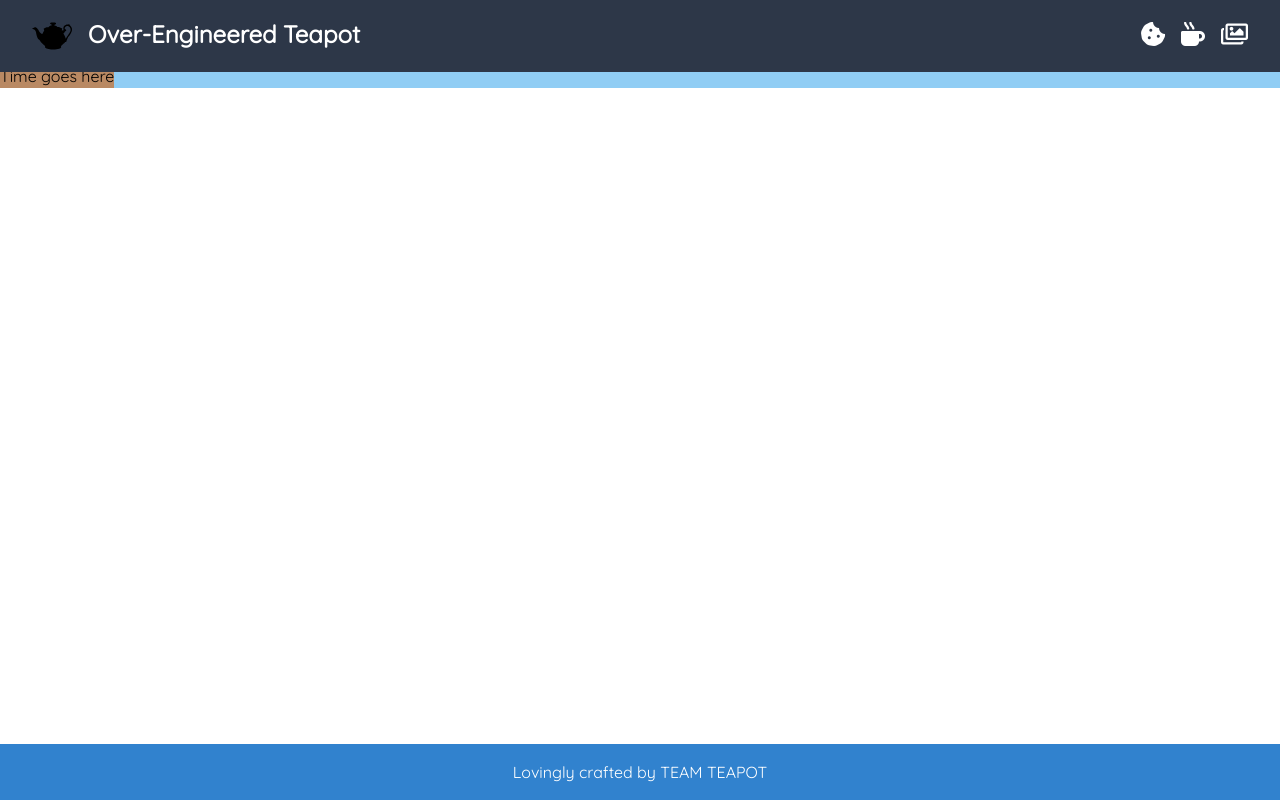
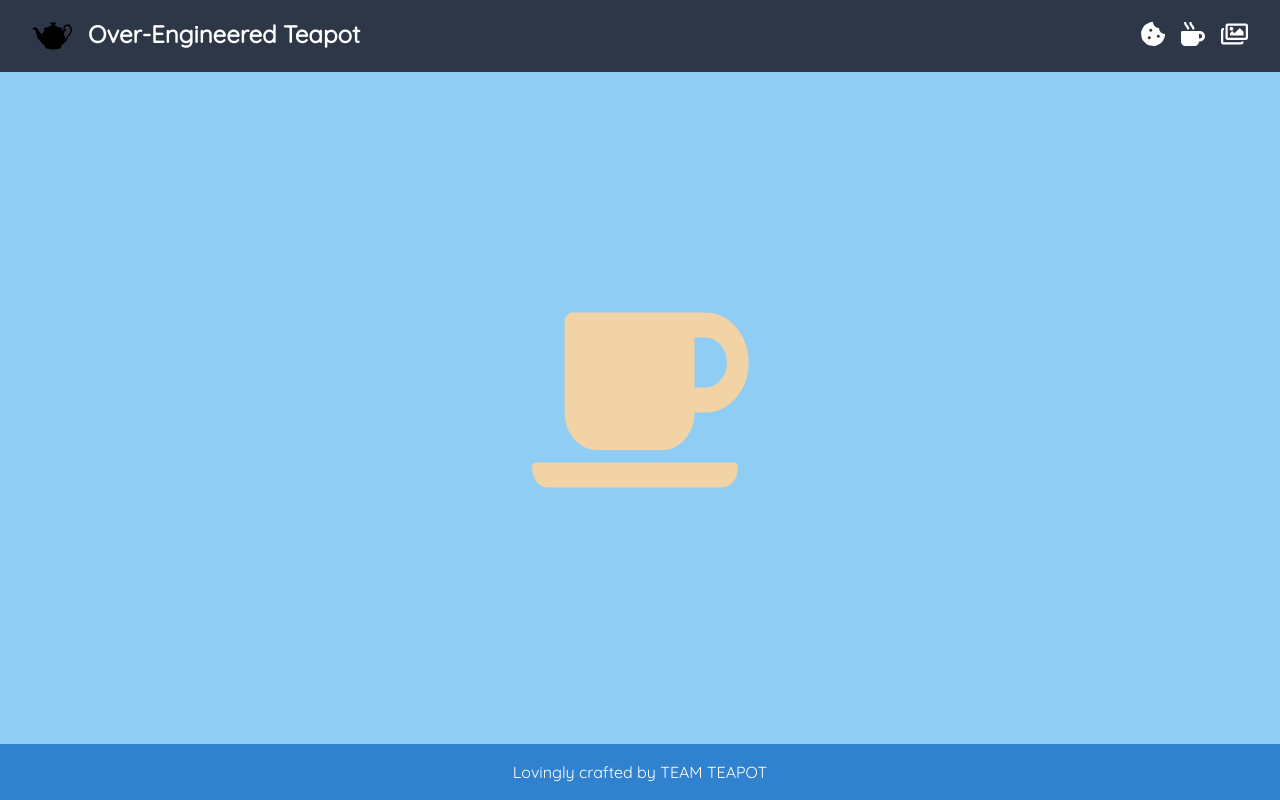
Before and after one commit to Team-Teapot/teapot-insta, a React (Create React App) app: page /timer in a window 1280 px wide. Built offline with nearby package versions, Linux system fonts and the light colour scheme; a small style sheet from the web is missing.

Commit message:
The tea do a spin

```diff
--- a/src/App.js
+++ b/src/App.js
@@ -13,9 +13,9 @@ import { Timer } from './components/Timer';
 function App() {
   return (
     <Router>
-      <div className="bg-blue-300 h-full">
+      <div className="bg-blue-300 h-full min-h-screen">
         <Header />
-        <div className="flex pt-16">
+        <div className="flex pt-16 pb-16 h-full min-h-screen">
           <Switch>
             <Route path="/" exact>
               <InstaGallery />
--- a/src/components/Timer.js
+++ b/src/components/Timer.js
@@ -3,19 +3,29 @@ import React, { useState } from 'react';
 import './timer.css';
 
 const classNames = [
-  "weak-tea",
-  "intermediate-tea",
-  "acceptable-tea",
-  "proper-tea",
+  'weak-tea',
+  'intermediate-tea',
+  'acceptable-tea',
+  'proper-tea'
 ];
 
+const classNameToAriaLabel = {
+  [classNames[0]]: 'Your tea is now weak',
+  [classNames[1]]: 'Your tea is now getting there',
+  [classNames[2]]: 'You could take your tea bag out now and not be ostracised',
+  [classNames[3]]: 'Tea. Completed it mate.'
+};
+
 export function Timer() {
-
-  const [className, setClassName] = useState(0);
+  const [stage, setStage] = useState(0);
 
   return (
-    <div className={classNames[className]} onAnimationEnd={() => setClassName(Math.min(className + 1, classNames.length - 1))}>
-      Time goes here
+    <div className="w-full flex justify-center items-center">
+      <div aria-label={classNameToAriaLabel[classNames[stage]]}
+           title={classNameToAriaLabel[classNames[stage]]} className={classNames[stage]}
+           onAnimationEnd={() => setStage(Math.min(stage + 1, classNames.length - 1))}>
+        <i className="fas fa-coffee tea-mug" />
+      </div>
     </div>
   );
 }
--- a/src/components/timer.css
+++ b/src/components/timer.css
@@ -1,33 +1,55 @@
 @keyframes weak-to-intermediate {
-    0%   { background-color: rgb(248, 220, 173); }
-    100% { background-color: rgb(170, 116, 81); }
+    0% {
+        color: rgb(248, 220, 173);
+        transform: rotateY(0deg);
+    }
+    100% {
+        color: rgb(170, 116, 81);
+        transform: rotateY(360deg);
+    }
 }
 
 @keyframes intermediate-to-acceptable {
-    0%   { background-color: rgb(170, 116, 81); }
-    100% { background-color: rgb(112, 68, 54); }
+    0% {
+        color: rgb(170, 116, 81);
+        transform: rotateY(0deg);
+    }
+    100% {
+        color: rgb(112, 68, 54);
+        transform: rotateY(360deg);
+    }
 }
 
 @keyframes acceptable-to-proper {
-    0%   { background-color: rgb(112, 68, 54); }
-    100% { background-color: rgb(43, 32, 31); }
+    0% {
+        color: rgb(112, 68, 54);
+        transform: rotateY(0deg);
+    }
+    100% {
+        color: rgb(43, 32, 31);
+        transform: rotateY(360deg);
+    }
+}
+
+.tea-mug {
+    font-size: 200px;
 }
 
 .weak-tea {
-    background-color: rgb(248, 220, 173);
-    animation: weak-to-intermediate 10s;
+    color: rgb(248, 220, 173);
+    animation: weak-to-intermediate 60s linear;
 }
 
 .intermediate-tea {
-    background-color: rgb(170, 116, 81);
-    animation: intermediate-to-acceptable 10s;
+    color: rgb(170, 116, 81);
+    animation: intermediate-to-acceptable 60s linear;
 }
 
 .acceptable-tea {
-    background-color: rgb(112, 68, 54);
-    animation: acceptable-to-proper 10s;
+    color: rgb(112, 68, 54);
+    animation: acceptable-to-proper 60s linear;
 }
 
 .proper-tea {
-    background-color: rgb(43, 32, 31);
+    color: rgb(43, 32, 31);
 }
--- a/src/styles/index.css
+++ b/src/styles/index.css
@@ -3,16 +3,18 @@
 h1 {
     @apply text-2xl;
 }
+
 h2 {
     @apply text-xl;
 }
+
 h3 {
     @apply text-lg;
 }
+
 a {
     @apply text-blue-600 underline;
 }
-
 
 @tailwind components;
 
@@ -20,14 +22,16 @@ a {
 
 body {
     margin: 0;
-  font-family: 'Quicksand', sans-serif;
+    font-family: "Quicksand", sans-serif;
     -webkit-font-smoothing: antialiased;
     -moz-osx-font-smoothing: grayscale;
 
     box-sizing: border-box;
+
+    perspective: 600px;
 }
 
 code {
-  font-family: source-code-pro, Menlo, Monaco, Consolas, 'Courier New',
+    font-family: source-code-pro, Menlo, Monaco, Consolas, "Courier New",
     monospace;
 }
```
Also changed, not shown: src/styles/tailwind.css. Lines whose indentation alone changed are shown as unchanged.
